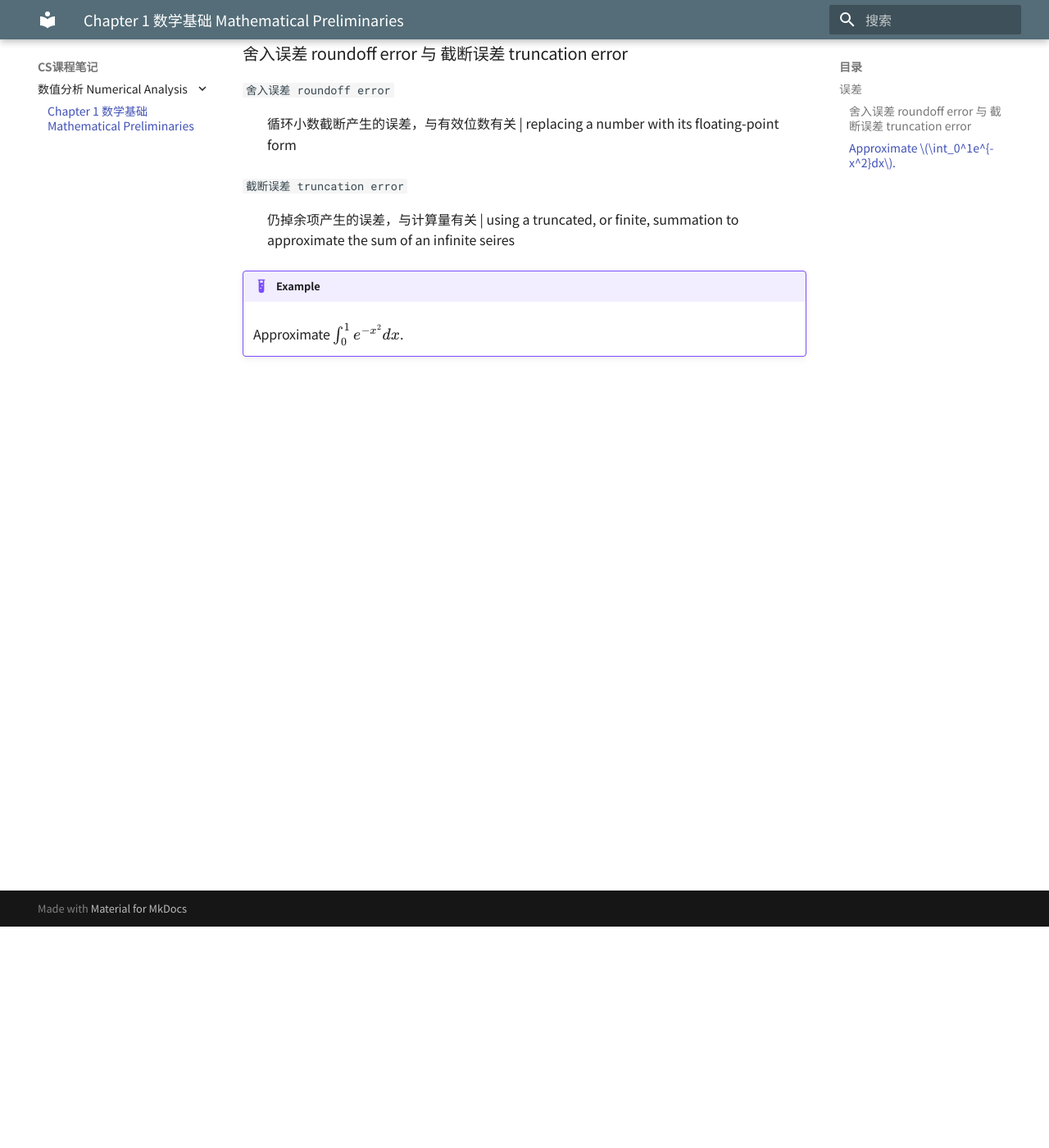
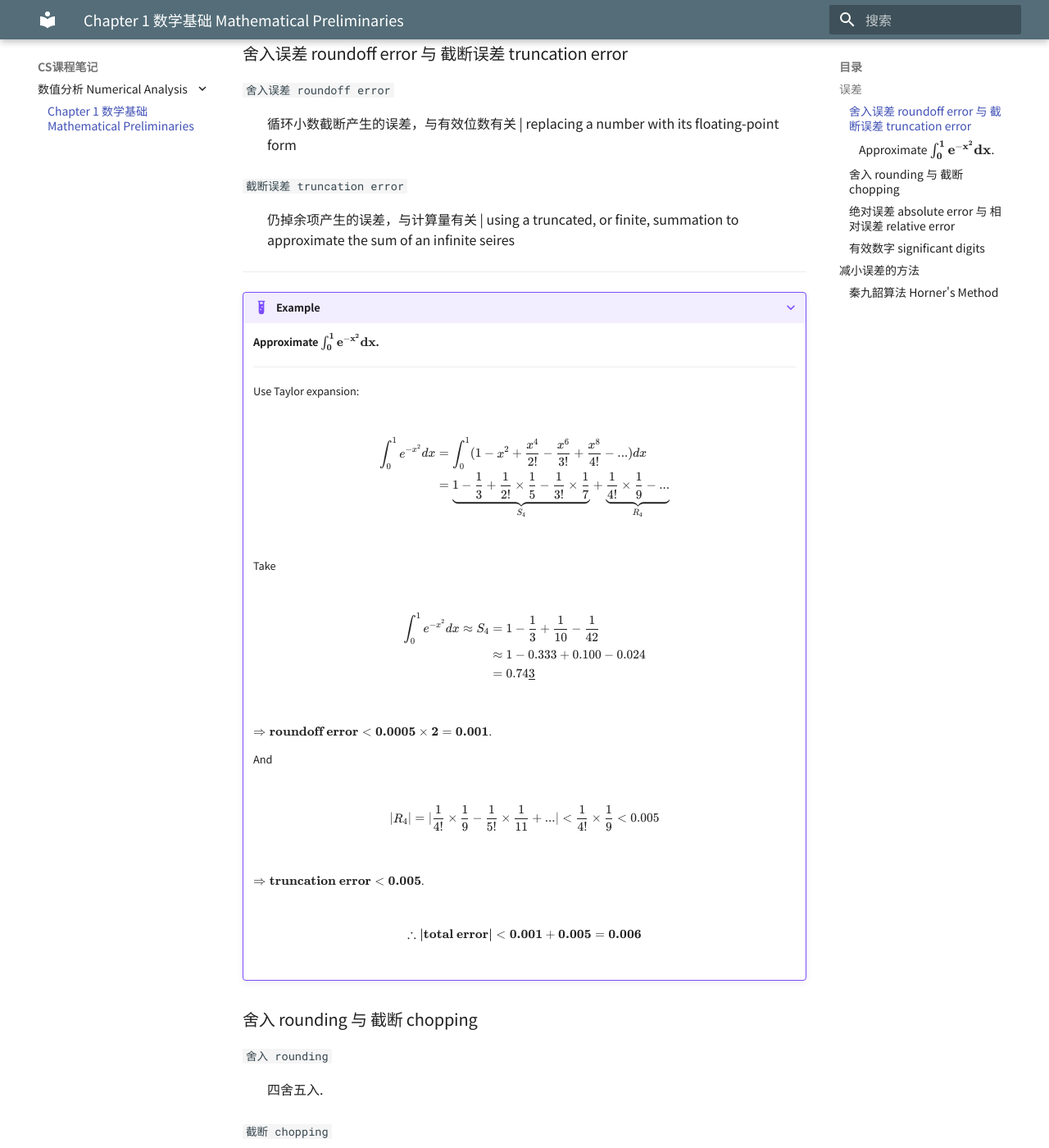
Before and after one commit to Shallowy/notebook, an MkDocs documentation site: the page built from docs/cs_notes/numerical_analysis/chap01.md, in a window 1280 px wide and 1400 px high, scrolled down 270 px. Shown: the whole window at 82% size. Built offline with MkDocs 1.6.1 and Material for MkDocs 9.7.7, drawn with Linux system fonts in a browser that asks for light colours; comment, search, counter and statistics services are not loaded; some of the changed text lies outside the part shown.

Commit message:
modified

```diff
--- a/docs/cs_notes/numerical_analysis/chap01.md
+++ b/docs/cs_notes/numerical_analysis/chap01.md
@@ -8,5 +8,73 @@
 `截断误差 truncation error`
 :   仍掉余项产生的误差，与计算量有关 | using a truncated, or finite, summation to approximate the sum of an infinite seires
 
-!!! example
-    ### Approximate $\int_0^1e^{-x^2}dx$.
+---
+
+???+ example
+
+    #### Approximate $\bold{\int_0^1e^{-x^2}dx}$.
+
+    ---
+
+    Use Taylor expansion:
+
+    $$\begin{aligned}\int_0^1e^{-x^2}dx &= \int_0^1(1-x^2+\frac{x^4}{2!}-\frac{x^6}{3!}+\frac{x^8}{4!}-...)dx\\ &= \underbrace{1-\frac{1}{3}+\frac{1}{2!}\times\frac{1}{5}-\frac{1}{3!}\times\frac{1}{7}}_{S_4}+\underbrace{\frac{1}{4!}\times\frac{1}{9}-...}_{R_4}\end{aligned}$$
+
+    Take
+
+    $$\begin{aligned}\int_0^1e^{-x^2}dx\approx S_4 &= 1-\frac{1}{3}+\frac{1}{10}-\frac{1}{42}\\ &\approx 1-0.333+0.100-0.024 \\ &= 0.74\underline{3}\end{aligned}$$
+
+    $\bold{\Rightarrow\textbf{roundoff error}< 0.0005\times 2 = 0.001}$.
+
+    And
+
+    $$\begin{aligned}|R_4| = |\frac{1}{4!}\times\frac{1}{9}-\frac{1}{5!}\times\frac{1}{11}+...|<\frac{1}{4!}\times\frac{1}{9}<0.005\end{aligned}$$
+
+    $\bold{\Rightarrow\textbf{truncation error}< 0.005}$.
+
+    $$\bold{\therefore|\textbf{total error}|<0.001+0.005=0.006}$$
+
+### 舍入 rounding 与 截断 chopping
+`舍入 rounding`
+:   四舍五入.
+
+`截断 chopping`
+:   直接丢弃.
+
+---
+
+Given a real number $y = 0.d_1d_2...d_kd_{k+1}d_{k+2}...\times 10^n$,
+
+$$fl(y) = \begin{cases}& 0.d_1d_2...d_k\times 10^n, &\text{  //chopping} \\ chop(y+5\times 10^{-(k+1)+n})=& 0.\delta_1\delta_2...\delta_k\times 10^n &\text{  //rounding}\end{cases}$$
+
+### 绝对误差 absolute error 与 相对误差 relative error
+Let $p^*$ be an approximation to $p$.
+
+`绝对误差 absolute error`
+:   $|p-p^*|$
+
+`相对误差 relative error`
+:   $\frac{|p-p^*|}{|p|}$
+
+### 有效数字 significant digits
+`有效数字 significant digits`
+:   The number $p^*$ is said to approximate $p$ to $t$ **significant digits** if $t$ is the largest nonnegative integer for which $\frac{|p-p^*|}{|p|}<5\times 10^{-t}$.
+:    此定义和我们平常理解的有效数字一致。
+
+---
+
+???+ note "有效位数的损失"
+    运算过程中有效位数会损失。如相近的两个小数相减会减少有效位数：
+
+    $a_1 = 0.1234\underline{5},\ a_2 = 0.1234\underline{6}$ 均有5位有效数字，但 $a_1 - a_2 = 0.00001$ 只有1位有效数字。
+
+## 减小误差的方法
+**讨论：用3-digit arithmetic 估计 $f(x) = x^3-6.1x^2+3.2x+1.5$ 在 $x=4.71$处的值。**
+
+||$x$|$x^2$|$x^3$|$3.2x$|$6.1x^2$|
+|::|::|::|::|::|::|
+|**Exact**|4.71|22.1841|104.487111|15.072|135.32301|
+|**Three-digit(rounding)**|4.71|22.2|105.|15.1|135.|
+|**Three-digit(chopping)**|4.71|22.1|104.|15.0|134.|
+
+### 秦九韶算法 Horner's Method
--- /dev/null
+++ b/docs/javascripts/katex.js
@@ -0,0 +1,10 @@
+document$.subscribe(({ body }) => {
+    renderMathInElement(body, {
+      delimiters: [
+        { left: "$$",  right: "$$",  display: true },
+        { left: "$",   right: "$",   display: false },
+        { left: "\\(", right: "\\)", display: false },
+        { left: "\\[", right: "\\]", display: true }
+      ],
+    })
+  })
--- a/docs/javascripts/mathjax.js
+++ b/docs/javascripts/mathjax.js
@@ -12,5 +12,8 @@ window.MathJax = {
 };
 
 document$.subscribe(() => {
+  MathJax.startup.output.clearCache()
+  MathJax.typesetClear()
+  MathJax.texReset()
   MathJax.typesetPromise()
 })
--- a/mkdocs.yml
+++ b/mkdocs.yml
@@ -13,7 +13,7 @@ theme:
   icon:
     - annotation: material/arrow-right-circle
   features:
-    - navigation.instant # 没有很懂，听说katex有问题把这个注释掉就行
+    # - navigation.instant # 没有很懂，听说katex有问题把这个注释掉就行
     # - navigation.instant.progress
     - navigation.tracking # 地址栏URL动态更新锚点 /#...
     - navigation.tabs # 上方标题下方的菜单栏
@@ -72,13 +72,19 @@ markdown_extensions:
 
 extra_javascript:
   - javascripts/extra.js  #自定义javascript
-  - javascripts/mathjax.js  #Latex支持
-  - https://polyfill.io/v3/polyfill.min.js?features=es6   #Latex支持
-  - https://cdn.jsdelivr.net/npm/mathjax@3/es5/tex-mml-chtml.js   #Latex支持
+  # - javascripts/mathjax.js  #Latex支持
+  # - https://polyfill.io/v3/polyfill.min.js?features=es6   #Latex支持
+  # - https://cdn.jsdelivr.net/npm/mathjax@3/es5/tex-mml-chtml.js   #Latex支持
+  - javascripts/katex.js
+  - https://cdnjs.cloudflare.com/ajax/libs/KaTeX/0.16.7/katex.min.js
+  - https://cdnjs.cloudflare.com/ajax/libs/KaTeX/0.16.7/contrib/auto-render.min.js
   - ckplayer/js/ckplayer.js #播放器配置
   - https://cdn.jsdelivr.net/npm/gitalk@latest/dist/gitalk.min.js  #gitalk支持
   - https://cdn.jsdelivr.net/npm/mermaid@10.0.2/dist/add-html-label-6e56ed67.min.js #忘了
   ###
+
+extra_css:
+  - https://cdnjs.cloudflare.com/ajax/libs/KaTeX/0.16.7/katex.min.css
 
 plugins:
   - search
```
Also changed, not shown: docs/homepage/examples.md (+2 -2 lines). Lines whose indentation alone changed are shown as unchanged.
